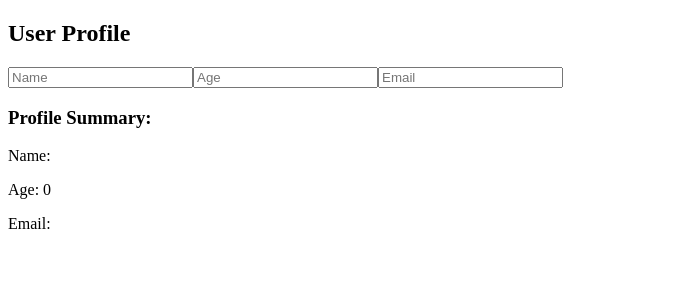
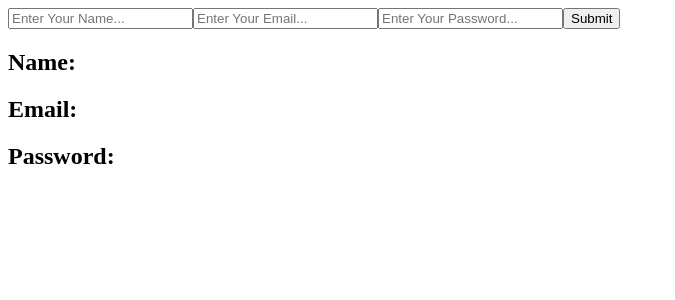
Before and after one commit to TemirovaAzima/typescript-react, a React (Vite) app: page / in a window 1280 px wide. Shown: the top 300 px of the page, without its empty margins (0-675 px from the left). Built offline with nearby package versions, Linux system fonts and the light colour scheme.

Commit message:
Form end

```diff
--- a/src/App.tsx
+++ b/src/App.tsx
@@ -1,10 +1,10 @@
-import UserProfile from './components/UserProfile.tsx'
+import Form from './components/Form';
 
 const App =()=>{
 
     return (
         <div>
-           <UserProfile/>
+          <Form/>
         </div>
     )
 }
--- /dev/null
+++ b/src/components/Form.tsx
@@ -0,0 +1,53 @@
+import {FormEvent, useRef, useState} from "react";
+type FormType ={
+     name: string,
+     email: string,
+     password: string,
+}
+
+const Form = () => {
+    const [submittedData, setSubmittedData] = useState<FormType>({
+        name: "",
+        email: "",
+        password: "",
+    });
+    const name = useRef<HTMLInputElement>(null)
+    const email = useRef<HTMLInputElement>(null)
+    const password = useRef<HTMLInputElement>(null)
+   // hotUpdated means that updates te application without a full page reload
+    const handleClick = (e: FormEvent<HTMLFormElement>)=>{
+        e.preventDefault();
+        // const nameValue = name.current?.value || ""
+        const nameValue = name.current?.value ?? ""
+        // this way, only null and undefined will trigger the fallback value
+        // however || can be sometimes problematic because it treats 0 and false as
+        // falsy values. A safer alternative is using ?? (nullish coalescing)
+        // here value can be null or undefined it will return empty string
+        // const nameValue = name.current!.value
+        const emailValue = email.current!.value
+        const passwordValue = password.current!.value
+
+        setSubmittedData ({
+            name: nameValue,
+            email: emailValue,
+            password: passwordValue,
+        })
+
+    }
+    return (
+             // form benefits are that when u press enter in  keyboard good for screen readers
+           <form onSubmit={handleClick}>
+               <input type={"text"} placeholder={"Enter Your Name..."} ref={name}/>
+               <input type={"text"} placeholder={"Enter Your Email..."} ref={email}/>
+               <input type={"password"} placeholder={"Enter Your Password..."} ref={password}/>
+               <button type={"submit"}>Submit</button>
+               <section>
+                   <h1>Name: {submittedData.name}</h1>
+                   <h1>Email: {submittedData.email}</h1>
+                   <h1>Password: {submittedData.password}</h1>
+               </section>
+           </form>
+
+    )
+}
+export default Form
--- a/src/components/UserProfile.tsx
+++ /dev/null
@@ -1,56 +0,0 @@
-import React ,{useState} from "react";
-interface UserProfile {
-    name: string;
-    age: number;
-    email: string;
-}
-const UserProfile = ()=>{
-    // Define a state variable for user profile
-    const [profile,setProfile] = useState<UserProfile>({
-        name: "",
-        age: 0,
-        email: ""
-    });
-    const updateName =(name: string)=>{
-        setProfile((prevProfile)=>({...prevProfile, name}));
-    };
-    const updateAge = (age: string)=>{
-        const num = Number(age);
-        if(num<0) return;
-        setProfile((prevProfile)=> ({...prevProfile, age: num}));
-    };
-    // const updateAge = (age: string)=>{
-    //     setProfile((prevProfile)=> ({...prevProfile, age: Number(age)}));
-    // };
-    const updateEmail = (email: string)=>{
-        setProfile((prevProfile)=>({...prevProfile, email}));
-    };
-
-
-    return(
-        <div>
-            <h2>User Profile</h2>
-            <input
-                  type={"text"}
-                  placeholder="Name"
-                  value={profile.name}
-                  onChange={(e: React.ChangeEvent<HTMLInputElement>):void=>updateName(e.target.value)}/>
-
-            <input
-                  type="number"
-                  placeholder="Age"
-                  value={profile.age>0 ? profile.age : ""}
-                  onChange={(e: React.ChangeEvent<HTMLInputElement>):void=>updateAge(e.target.value)}/>
-            <input
-                  type="email"
-                  placeholder="Email"
-                  value={profile.email}
-                  onChange={(e: React.ChangeEvent<HTMLInputElement>):void=>updateEmail(e.target.value)}/>
-            <h3>Profile Summary:</h3>
-            <p>Name: {profile.name}</p>
-            <p>Age: {profile.age}</p>
-            <p>Email: {profile.email}</p>
-        </div>
-    )
-}
-export default UserProfile
```
